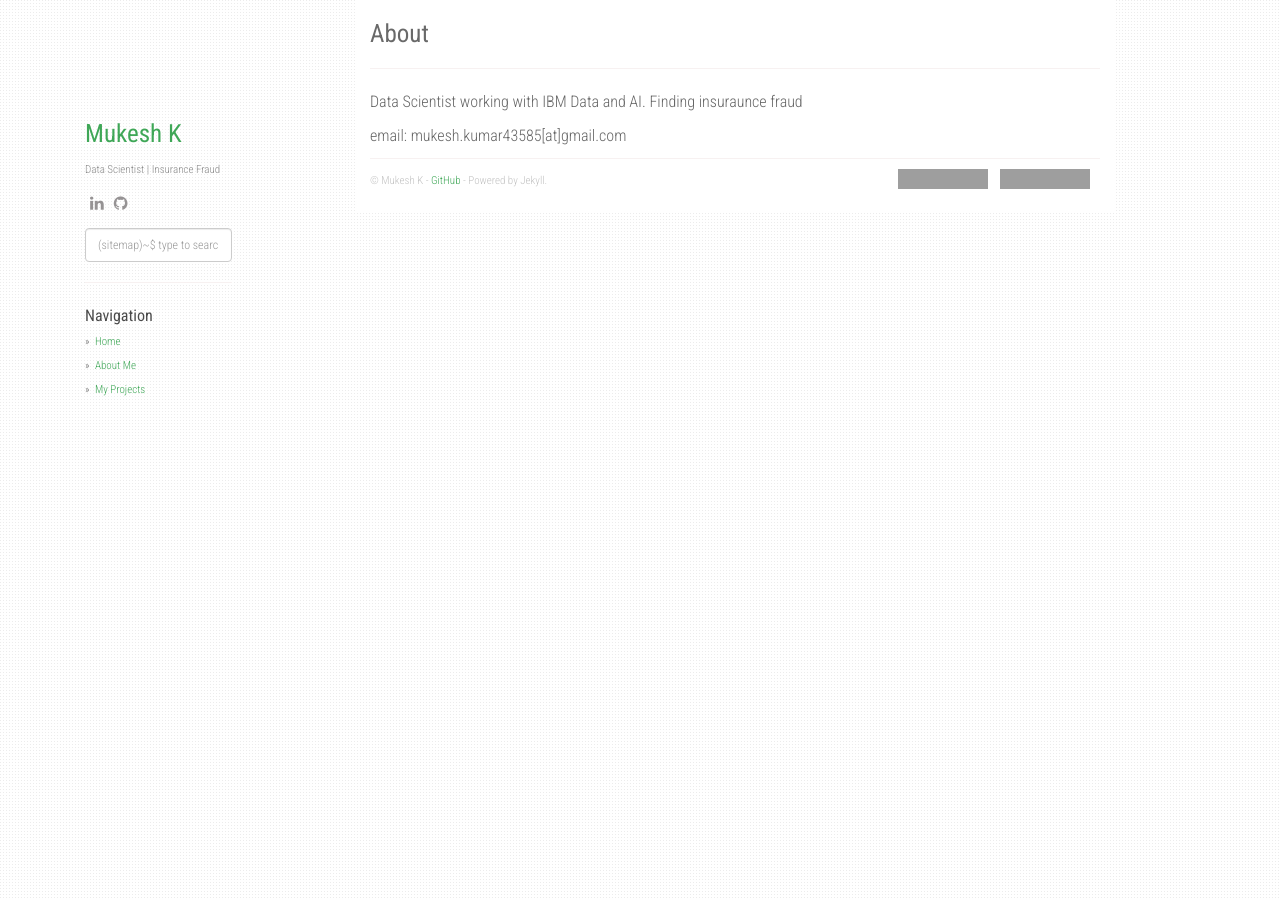
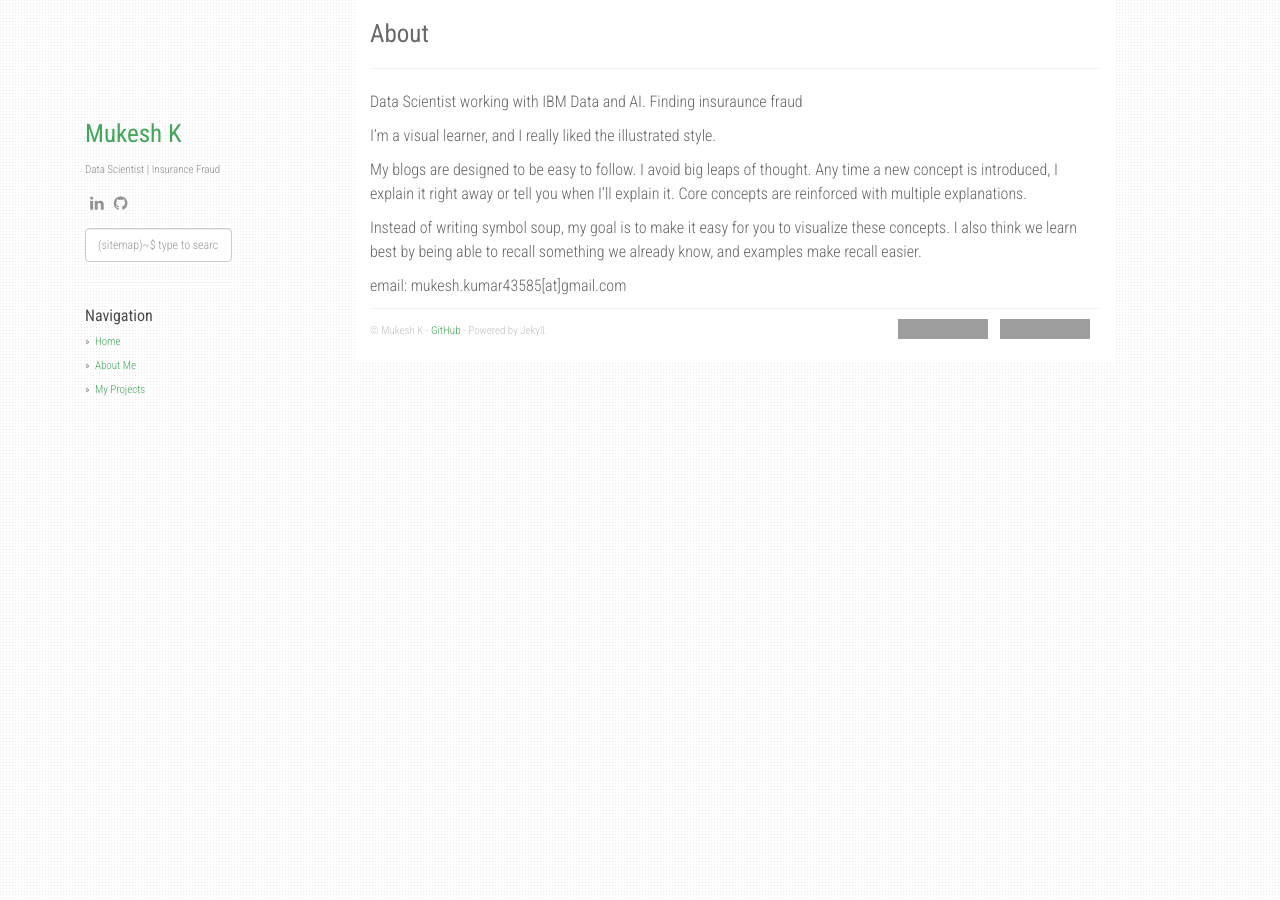
Before and after one commit to muksmuks/muksmuks.github.io, a Jekyll site: the page built from about.md, in a window 1280 px wide. Built offline with Jekyll 4.4.1, drawn with Linux system fonts in a browser that asks for light colours; nearby versions of some CDN libraries; grey boxes are pictures that could not be loaded.

Commit message:
Update about.md

```diff
--- a/about.md
+++ b/about.md
@@ -6,4 +6,10 @@ permalink: /about/
 
 Data Scientist working with IBM Data and AI. Finding insuraunce fraud
 
+I’m a visual learner, and I really liked the illustrated style.
+
+My blogs are designed to be easy to follow. I avoid big leaps of thought. Any time a new concept is introduced, I explain it right away or tell you when I’ll explain it. Core concepts are reinforced with multiple explanations.
+
+Instead of writing symbol soup, my goal is to make it easy for you to visualize these concepts. I also think we learn best by being able to recall something we already know, and examples make recall easier.
+
 email: mukesh.kumar43585[at]gmail.com
```
